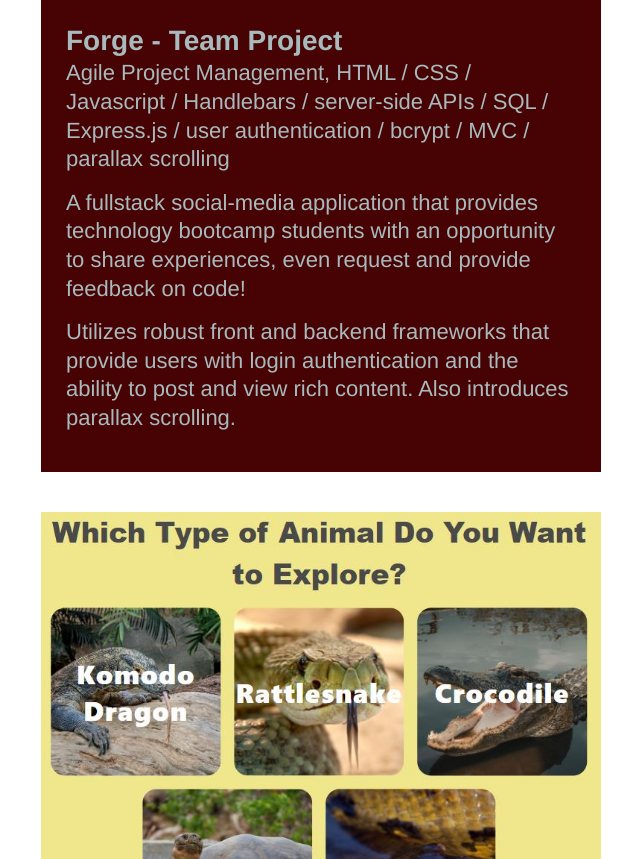
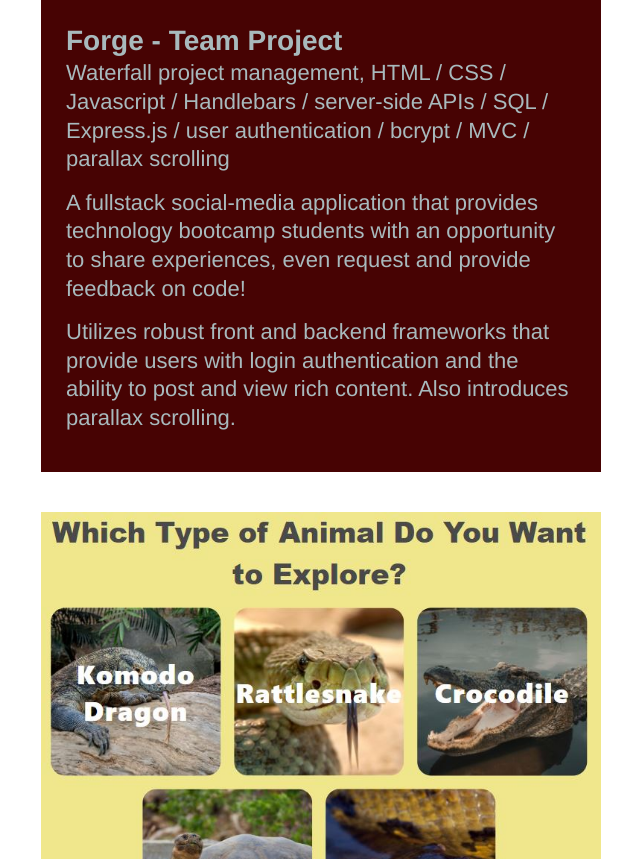
Before and after one commit to ratalla816/professional-portfolio, a plain HTML site: page index.html in a window 1280 px wide. Shown: the part 1848-2707 px from the top of the page, without its empty margins (319-959 px from the left). Drawn offline with Linux system fonts and the light colour scheme.

Commit message:
updated text

```diff
--- a/index.html
+++ b/index.html
@@ -87,7 +87,7 @@
          </a>
           <div class="page-disc">
             <h3 class="page-name">Forge - Team Project</h3>
-            <h4 class="page-skills">Agile Project Management, HTML / CSS / Javascript / Handlebars / server-side APIs / SQL / Express.js / user authentication / bcrypt / MVC / parallax scrolling</h4>
+            <h4 class="page-skills">Waterfall project management, HTML / CSS / Javascript / Handlebars / server-side APIs / SQL / Express.js / user authentication / bcrypt / MVC / parallax scrolling</h4>
             <h4>A fullstack social-media application that provides technology bootcamp students with an opportunity to share experiences, even request and provide feedback on code!
               </p>
               <h4>Utilizes robust front and backend frameworks that provide users with login authentication and the ability to post and view rich content. Also introduces parallax scrolling.
```
